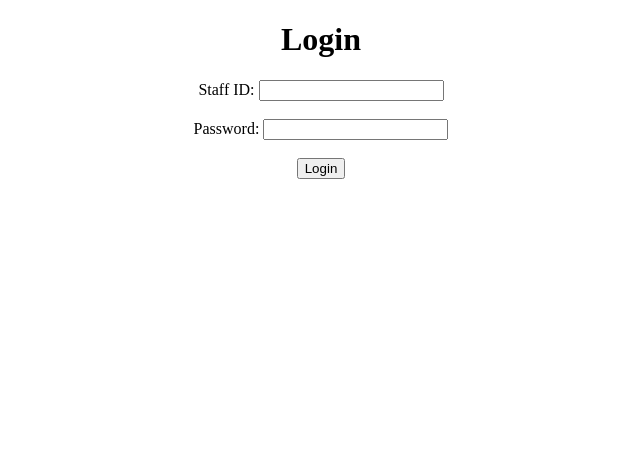
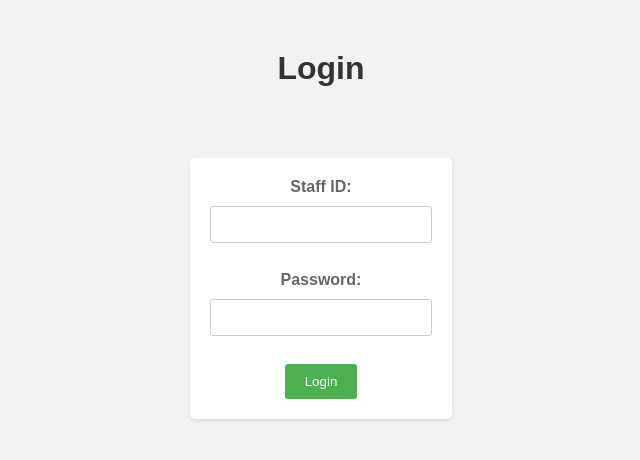
Before and after one commit to IanLee5/Dental-Clinic-Management-System, a PHP site: page /staff_login.php in a window 1280 px wide. Shown: the top 460 px of the page, without its empty margins (319-959 px from the left). Run offline with PHP 8.4, Linux system fonts and the light colour scheme.

Commit message:
Update staff_login.php

```diff
--- a/staff_login.php
+++ b/staff_login.php
@@ -1,35 +1,61 @@
-<?php
-	include("setup.php");
-	session_start();
-
-	if($_SERVER["REQUEST_METHOD"] == "POST") {
-		$loginuser = mysqli_real_escape_string($conn, $_POST['userid']);
-		$loginpass = mysqli_real_escape_string($conn, $_POST['password']);
-
-		$sql = "SELECT * FROM staff WHERE staff_loginid = '$loginuser' AND staff_password = '$loginpass'";
-		$result = mysqli_query($conn, $sql);
-		$user = mysqli_fetch_array($result, MYSQLI_ASSOC);
-
-		$count = mysqli_num_rows($result);
-
-		if ($count == 1) {
-
-			$_SESSION['login_staff'] = $loginuser;
-			header("location: staff_dashboard.php");
-		} else {
-			header("ID or Password is invalid");
-		}
-	}
-?>
-
 <!DOCTYPE html>
 <html lang="en">
 <head>
     <meta charset="UTF-8">
     <meta name="viewport" content="width=device-width, initial-scale=1.0">
     <title>Login</title>
+    <style>
+        body {
+            font-family: Arial, sans-serif;
+            background-color: #f2f2f2;
+            text-align: center;
+        }
+
+        h1 {
+            color: #333;
+            margin-top: 50px;
+        }
+
+        form {
+            margin-top: 50px;
+            display: inline-block;
+            background-color: #fff;
+            padding: 20px;
+            border-radius: 5px;
+            box-shadow: 0 2px 4px rgba(0, 0, 0, 0.1);
+        }
+
+        label {
+            display: block;
+            margin-bottom: 10px;
+            color: #666;
+            font-weight: bold;
+        }
+
+        input[type="text"],
+        input[type="password"] {
+            width: 200px;
+            padding: 10px;
+            border: 1px solid #ccc;
+            border-radius: 3px;
+            margin-bottom: 10px;
+        }
+
+        input[type="submit"] {
+            background-color: #4CAF50;
+            color: #fff;
+            padding: 10px 20px;
+            border: none;
+            border-radius: 3px;
+            cursor: pointer;
+        }
+
+        input[type="submit"]:hover {
+            background-color: #45a049;
+        }
+    </style>
 </head>
-<body style="text-align:center;">
+<body>
     <h1>Login</h1>
     <form action="" method="post">
         <label for="userid">Staff ID:</label>
```
